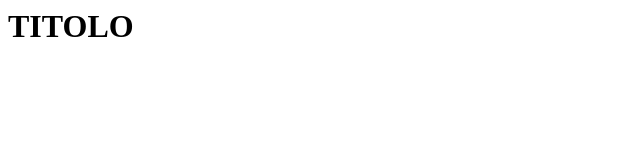
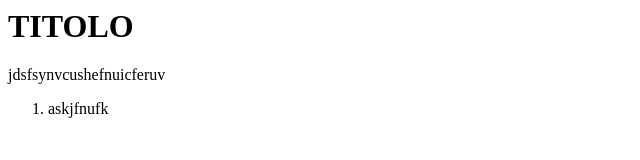
Before and after one commit to francescomeloni03/htmlcss-hello, a plain HTML site: page index.html in a window 1280 px wide. Shown: the whole page, without its empty margins (0-640 px from the left). Drawn offline with Linux system fonts and the light colour scheme.

Commit message:
terzo intervento

```diff
--- a/index.html
+++ b/index.html
@@ -4,5 +4,12 @@
     </head>
     <body>
         <h1>TITOLO</h1>
+        <p>jdsfsynvcushefnuicferuv</p>
+        <ol>
+            <li>askjfnufk</li>
+
+
+
+        </ol>
     </body>
 </html>
```
